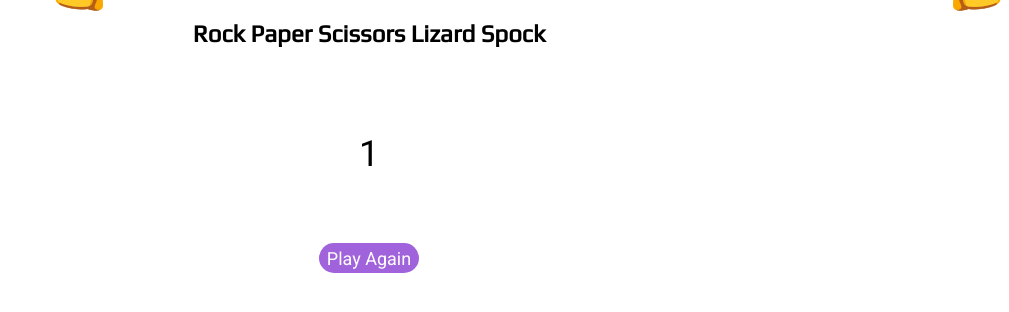
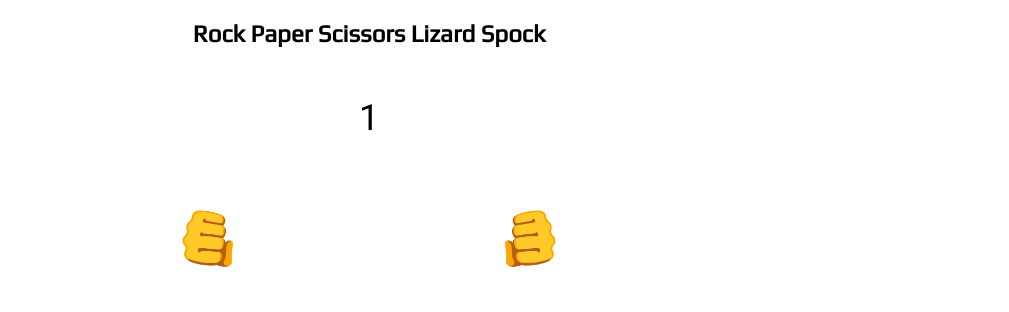
Before and after one commit to JillBirchall/rock-paper-scissors-lizard-spock, a plain HTML site: page index.html in a window 1280 px wide. Both pictures are taken after a click on the button "✌️". Shown: the whole page, without its empty margins (271-1280 px from the left). Drawn offline with nearby package versions, Linux system fonts and the light colour scheme.

Commit message:
Amendments to appearance

```diff
--- a/index.html
+++ b/index.html
@@ -26,8 +26,9 @@
   <body>
     <div class="container">
       <h1 class="title">Rock Paper Scissors Lizard Spock</h1>
-      <div class="game-options">
-        <p class="text" id="optionText">Select an option:</p>
+      <div class="game">
+        <div class="game-options" id="gameOptions">
+          <p class="text">Select an option:</p>
           <div class="option-buttons-container">
             <button class="option-button" data-option="rock">✊</button>
             <button class="option-button" data-option="paper">✋</button>
@@ -36,13 +37,16 @@
             <button class="option-button" data-option="spock">🖖</button>
           </div>
         </div>
+        <p class="text game-text hide" id="gameText">3</p>
+        <p class="text" id="resultDescription"></p>
         <div class="game-results hide" id="gameResults">
-        <div class="result right" id="playerHand" data-hand>👊</div>
-        <p class="text game-text" id="gameText">3</p>
+          <div class="result right shake" id="playerHand" data-hand>👊</div>
           <div class="result" id="opponentHand" data-hand>👊</div>
         </div>
-      <p class="text" id="resultDescription"></p>
-      <button class="play-again-btn hide" id="playAgainBtn">Play Again</button>
+        <button class="play-again-btn hide" id="playAgainBtn">
+          Play Again
+        </button>
+      </div>
     </div>
   </body>
 </html>
--- a/script.js
+++ b/script.js
@@ -85,27 +85,22 @@ $(document).ready(function () {
       (option) => option.name === $(this).attr("data-option")
     );
     const opponentOption = getOpponentOption();
-    $("[data-option]").hide();
-    $("#optionText").hide();
+    $("#gameOptions").addClass("hide");
     $("#gameResults").removeClass("hide");
-    $("[data-hand]").effect(
-      "shake",
-      { direction: "up", times: 10, distance: 20 },
-      3000
-    );
+    $("#gameText").removeClass("hide");
     let timerInterval = setInterval(() => {
       $("#gameText").text(--timer);
     }, 1000);
     setTimeout(() => {
       clearInterval(timerInterval);
       showResults(playerOption, opponentOption);
+      $("#playAgainBtn").removeClass("hide");
     }, 3000);
-    $("#playAgainBtn").removeClass("hide");
   }
 
   function resetGame() {
-    $("[data-option]").show();
-    $("#optionText").show();
+    $("#gameOptions").removeClass("hide");
+    $("#gameText").addClass("hide");
     $("#gameResults").addClass("hide");
     $("#playAgainBtn").addClass("hide");
     $("#gameText").text(TIMER_DURATION);
--- a/styles.css
+++ b/styles.css
@@ -22,6 +22,15 @@ body {
 .text {
   font-family: "Roboto", sans-serif;
   text-transform: capitalize;
+  margin: 0;
+}
+
+.game {
+  width: 100%;
+  height: 70vh;
+  display: flex;
+  flex-direction: column;
+  align-items: center;
 }
 
 .game-options {
@@ -46,8 +55,8 @@ body {
 }
 
 .play-again-btn {
-  height: 30px;
-  width: 100px;
+  height: 50px;
+  width: 120px;
   border: none;
   background-color: rgb(161, 99, 219);
   color: white;
@@ -60,11 +69,16 @@ body {
   -o-border-radius: 9999px;
 }
 
+.play-again-btn:hover {
+  cursor: pointer;
+}
+
 .game-results {
+  height: 200px;
   display: flex;
+  align-items: center;
   justify-content: space-around;
-  align-items: center;
-  width: 100%;
+  width: 100vw;
 }
 
 .result {
@@ -74,7 +88,6 @@ body {
   -moz-transform: rotate(90deg);
   -ms-transform: rotate(90deg);
   -o-transform: rotate(90deg);
-  width: 30%;
   text-align: center;
 }
 
@@ -95,11 +108,20 @@ body {
 }
 
 .game-text {
-  font-size: 36px;
+  font-size: 24px;
   text-align: center;
-  width: 40%;
 }
 
 .hide {
   display: none;
 }
+
+@media (min-width: 576px) {
+  .game-results {
+    width: 50vw;
+  }
+
+  .game-text {
+    font-size: 36px;
+  }
+}
```
Lines whose indentation alone changed are shown as unchanged.
